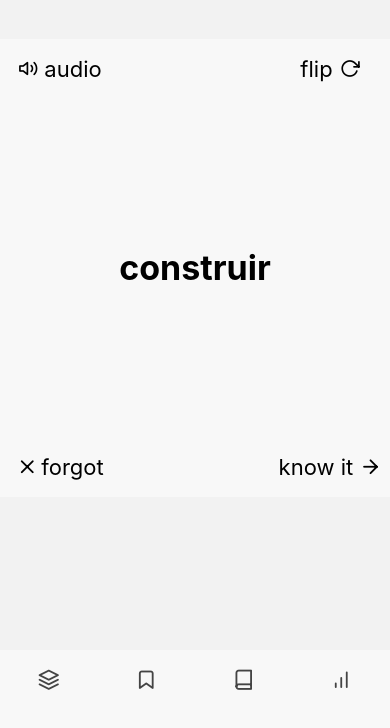
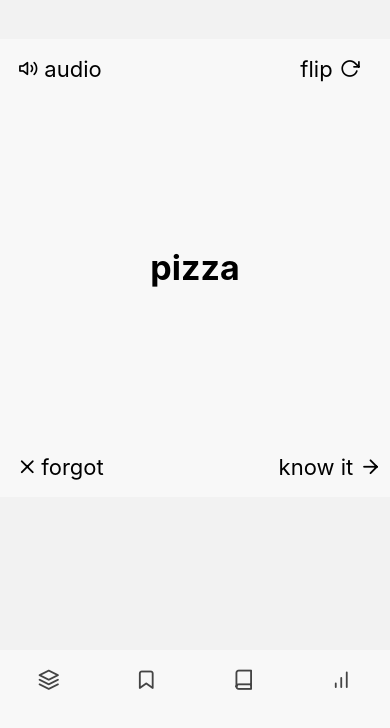
Before and after one commit to BreadByteMogul/learn-spanish, a React Native app: screen / in a window 390 px wide. Shown: the part 114-842 px from the top of the page. Built offline with nearby package versions, Linux system fonts and the light colour scheme.

Commit message:
i think i fixed half the bug and solved errors in comments

```diff
--- a/App.js
+++ b/App.js
@@ -45,6 +45,17 @@ export default function App() {
 }
 
 function CardsScreen({ navigation }) {
+  const isFocused = useIsFocused();
+  const [refresh, setRefresh] = useState(false);
+
+  useEffect(() => {
+    if (isFocused) {
+      // Code to run when the screen is focused
+      console.log("focused");
+      setRefresh(!refresh);
+    }
+  }, [isFocused]);
+
   return (
     <View
       style={{
@@ -61,7 +72,7 @@ function CardsScreen({ navigation }) {
           width: "100%",
         }}
       >
-        <Card word={"construir"} />
+        <Card refresh={refresh} setRefresh={setRefresh} />
       </View>
       <NavBar navigation={navigation} />
     </View>
--- a/components/Card.js
+++ b/components/Card.js
@@ -1,9 +1,77 @@
-import React from "react";
+import React, { useState, useEffect } from "react";
 import { Text, View, TouchableOpacity } from "react-native";
 import * as Haptics from "expo-haptics";
 import Feather from "react-native-vector-icons/Feather";
+import AsyncStorage from "@react-native-async-storage/async-storage";
 
-function Card({ word }) {
+function Card({ refresh, setRefresh }) {
+  const [wordState, setWordState] = useState([
+    {
+      englishWord: "pizza",
+      forgotCount: 0,
+      key: "4",
+      knownCount: 0,
+      priority: 1,
+      spanishWord: "pizza",
+    },
+  ]);
+  const [cardSide, setCardSide] = useState(true);
+
+  useEffect(() => {
+    const loadMyVocabulary = async () => {
+      const myVocabularyString = await AsyncStorage.getItem("myVocabulary");
+      if (myVocabularyString) {
+        const myVocabulary = JSON.parse(myVocabularyString);
+        setWordState(wordArrayHandler(myVocabulary, myVocabulary[0].key));
+        console.log("wordState from async useEffects: ", wordState);
+      }
+    };
+
+    loadMyVocabulary();
+    console.log("wordState from useEffects: ", wordState);
+  }, [refresh]);
+
+  function determineCardSide() {
+    if (wordState[0]) {
+      if (cardSide) {
+        return wordState[0].spanishWord;
+      } else {
+        return wordState[0].englishWord;
+      }
+    } else {
+      return ""; // Return a default value if wordState[0] is undefined
+    }
+  }
+
+  const increaseKnownCount = async (spanishWord, englishWord) => {
+    // Get the current data from local storage
+    const dataString = await AsyncStorage.getItem("myVocabulary");
+    const data = dataString ? JSON.parse(dataString) : [];
+
+    // Find the item and increase its knownCount
+    const updatedData = data.map((item) => {
+      if (
+        item.spanishWord === spanishWord &&
+        item.englishWord === englishWord
+      ) {
+        return { ...item, knownCount: (item.knownCount || 0) + 1 };
+      } else {
+        return item;
+      }
+    });
+
+    // it's looking at the wrong key ERROR ERROR
+    console.log("name of 0th index: ", updatedData[0].englishWord);
+
+    const sortedData = wordArrayHandler(updatedData, updatedData[0].key);
+    console.log("increaseknowncount priority: ", sortedData[0].priority);
+
+    // Save the updated data back to local storage
+    await AsyncStorage.setItem("myVocabulary", JSON.stringify(sortedData));
+
+    setWordState(sortedData);
+  };
+
   return (
     <View
       style={{
@@ -53,6 +121,7 @@ function Card({ word }) {
           onPress={() => {
             console.log("flip");
             Haptics.impactAsync(Haptics.ImpactFeedbackStyle.light);
+            setCardSide(!cardSide);
           }}
         >
           <Text style={{ fontSize: 22, marginRight: 4 }}>flip</Text>
@@ -72,7 +141,9 @@ function Card({ word }) {
           width: "100%",
         }}
       >
-        <Text style={{ fontSize: 34, fontWeight: "bold" }}>{word}</Text>
+        <Text style={{ fontSize: 34, fontWeight: "bold" }}>
+          {determineCardSide()}
+        </Text>
       </View>
       <View
         style={{
@@ -114,6 +185,21 @@ function Card({ word }) {
           onPress={() => {
             console.log("know it");
             Haptics.impactAsync(Haptics.ImpactFeedbackStyle.light);
+            increaseKnownCount(
+              wordState[0].spanishWord,
+              wordState[0].englishWord
+            );
+
+            // let updatedWordArray = wordArrayHandler(
+            //   wordState,
+            //   wordState[0].key
+            // );
+            // console.log("wordState[0].key: ", wordState[0].englishWord);
+
+            // console.log("wordState[0].key: ", wordState[0].key);
+            // console.log("wordState[0].priority: ", wordState[0].priority);
+            // // setWordState(updatedWordArray);
+            // console.log("wordState after press: ", updatedWordArray);
           }}
         >
           <Text style={{ fontSize: 22 }}>know it </Text>
@@ -124,4 +210,25 @@ function Card({ word }) {
   );
 }
 
+function wordArrayHandler(words, lastWordKey) {
+  function calculatePriority(word, isLastWord) {
+    const forgetFactor = word.forgotCount + 1;
+    const knownFactor = word.knownCount + 1;
+    let priority = forgetFactor / knownFactor;
+    if (isLastWord) {
+      priority *= 0.01; // Decrease the priority if it's the last shown word
+    }
+    return priority;
+  }
+
+  words.forEach((word) => {
+    const isLastWord = word.key === lastWordKey;
+    word.priority = calculatePriority(word, isLastWord);
+  });
+
+  words.sort((a, b) => b.priority - a.priority);
+
+  return words;
+}
+
 export default Card;
--- a/components/MyWords.js
+++ b/components/MyWords.js
@@ -86,7 +86,7 @@ function MyWords({ refresh }) {
           title="delete data"
           onPress={() => {
             deleteTotalVocabData();
-            // deleteMyVocabData();
+            deleteMyVocabData();
           }}
         />
       </View>
```
